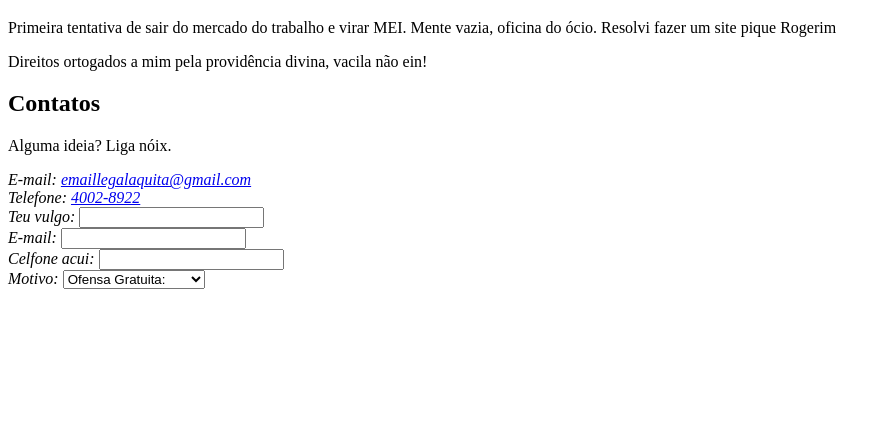
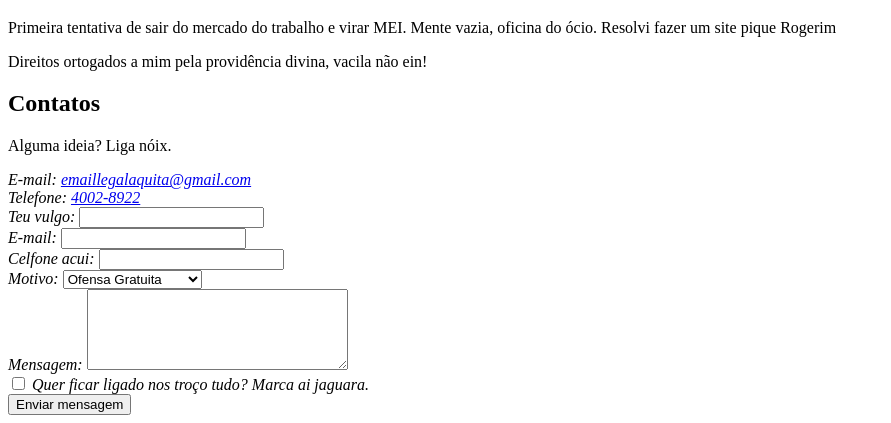
Before and after one commit to Capivarios/Site, a plain HTML site: page index.html in a window 1280 px wide. Shown: the part 759-1182 px from the top of the page, without its empty margins (0-891 px from the left). Before the commit the page ends 1056 px from the top, so only its background shows below. Drawn offline with Linux system fonts and the light colour scheme.

Commit message:
ta diferente visse

```diff
--- a/index.html
+++ b/index.html
@@ -86,11 +86,23 @@
 
                     <label for="assunto">Motivo:</label>
                     <select name="assunto" id="assunto">
-                        <option value="ofensa">Ofensa Gratuita:</option>
-                        <option value="sugestão">Desmotivar-me:</option>
-                        <option value="demais assuntos">Só entrosar mesmo:</option>
+                        <option value="ofensa">Ofensa Gratuita</option>
+                        <option value="sugestão">Desmotivar-me</option>
+                        <option value="demais assuntos">Só entrosar mesmo</option>
 
                     </select>
+                    <br>
+
+
+                    <label for="mensagem">Mensagem:</label>
+                    <textarea name="mensagem" id="mensagem" cols="30" rows="5" ></textarea> <br>
+
+                    <input type="checkbox" id="inscricao" name="inscricao">
+                    <label for="inscricao">Quer ficar ligado nos troço tudo? Marca ai jaguara.</label>
+
+                    <br>
+
+                    <input type="submit" value="Enviar mensagem">
 
 
                    </form>
```
